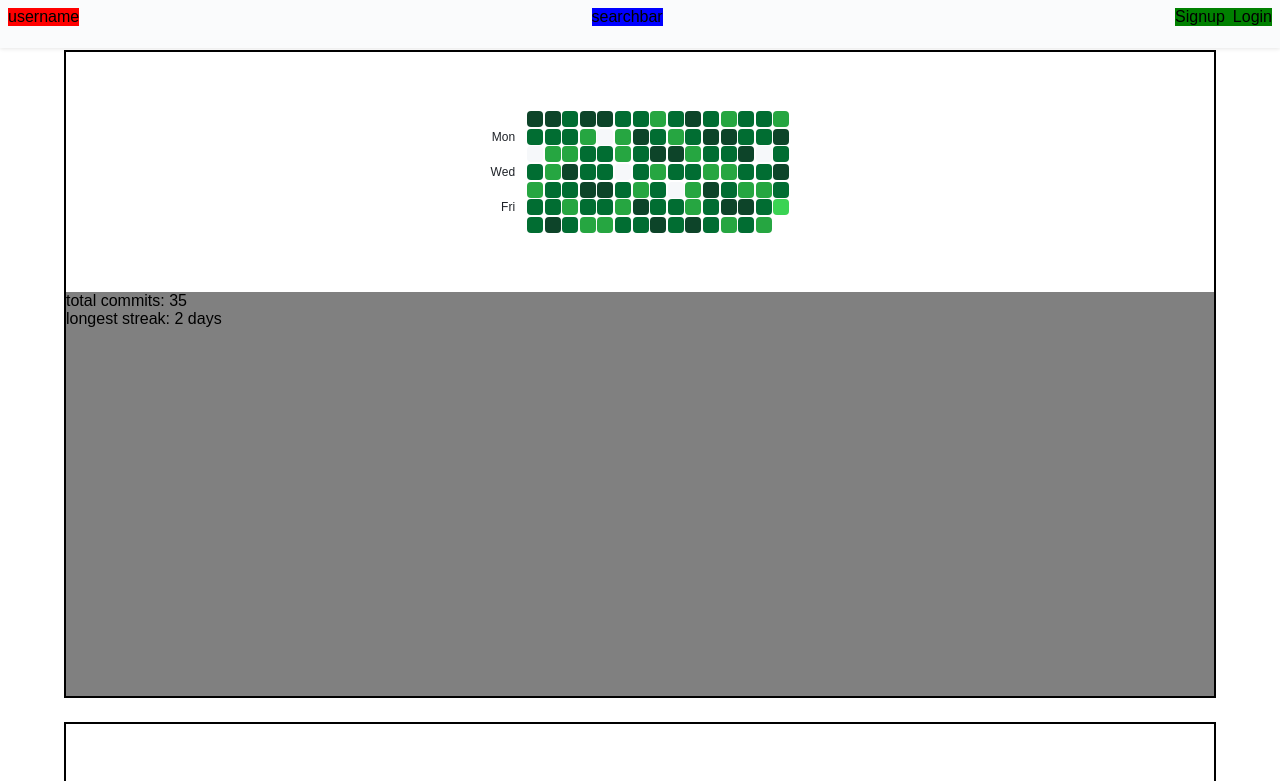
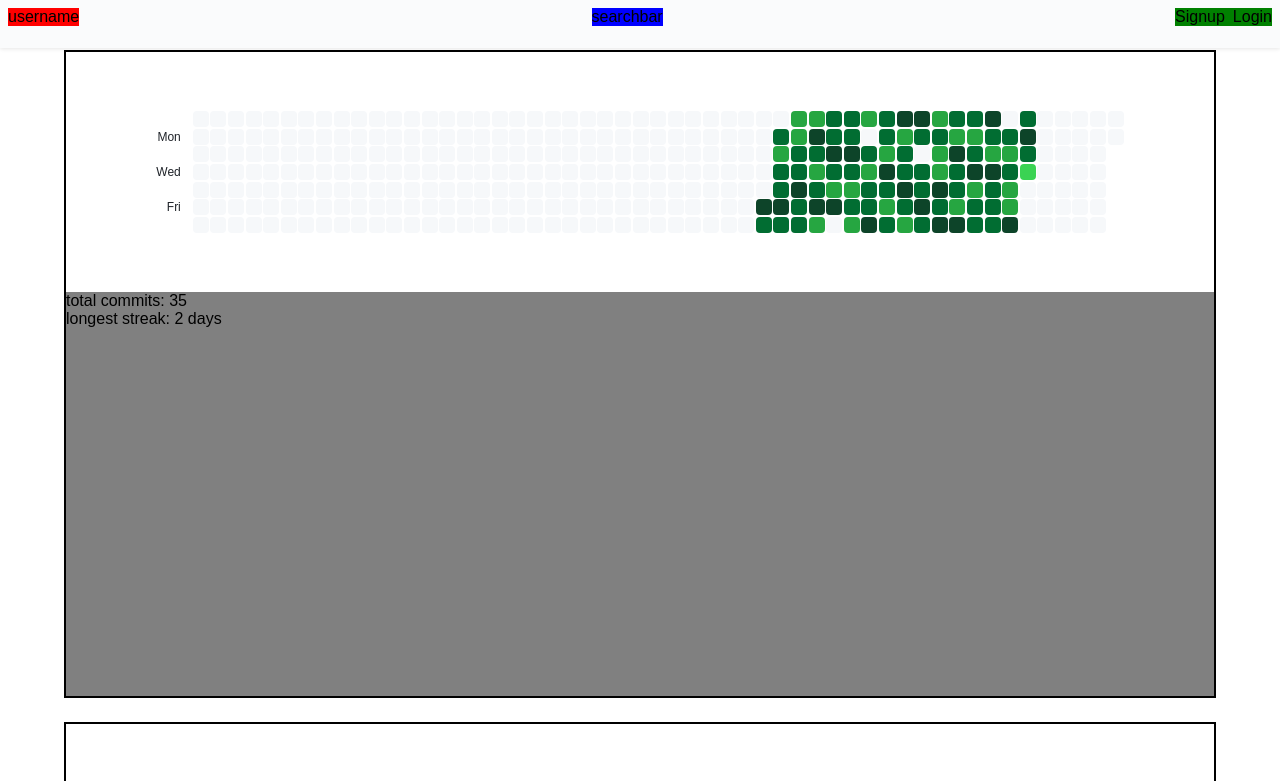
Before and after one commit to BuickSalesman/git-it-together, a React (Vite) app: page / in a window 1280 px wide. Shown: the top 781 px of the page. Built offline with nearby package versions, Linux system fonts and the light colour scheme; a web font is replaced by a local one.

Commit message:
made calendar range 365 days

```diff
--- a/src/components/HeatmapCalendar.jsx
+++ b/src/components/HeatmapCalendar.jsx
@@ -109,11 +109,12 @@ const userActivity = [
 ];
 
 const HeatmapCalendar = ({ startDate, endDate, dataValues }) => {
-  let startingDate = new Date(startDate);
-  let endingDate = new Date(endDate);
-  const daysInMonth = Math.ceil((endingDate - startingDate) / (1000 * 60 * 60 * 24)) + 1;
+  const startingDate = typeof startDate === "string" ? new Date(startDate) : startDate;
+  const endingDate = typeof endDate === "string" ? new Date(endDate) : endDate;
 
-  const calendarGrid = Array.from({ length: daysInMonth }, (_, i) => {
+  const daysInRange = Math.ceil((endingDate - startingDate) / (1000 * 60 * 60 * 24)) + 1;
+
+  const calendarGrid = Array.from({ length: daysInRange }, (_, i) => {
     const date = new Date(startingDate);
     date.setDate(startingDate.getDate() + i);
     return date.toISOString().slice(0, 10);
@@ -161,6 +162,11 @@ const Heatmap = () => {
     setActivityData(userActivity);
   }, []);
 
+  const endDate = new Date();
+
+  const startDate = new Date();
+  startDate.setDate(startDate.getDate() - 365);
+
   return (
     <section className="heatmap-section">
       <div className="heatmap-wrapper">
@@ -169,7 +175,7 @@ const Heatmap = () => {
           <span>Wed</span>
           <span>Fri</span>
         </span>
-        <HeatmapCalendar startDate="2024-09-01" endDate="2024-12-13" dataValues={activityData} />
+        <HeatmapCalendar startDate={startDate} endDate={endDate} dataValues={activityData} />
       </div>
     </section>
   );
```
